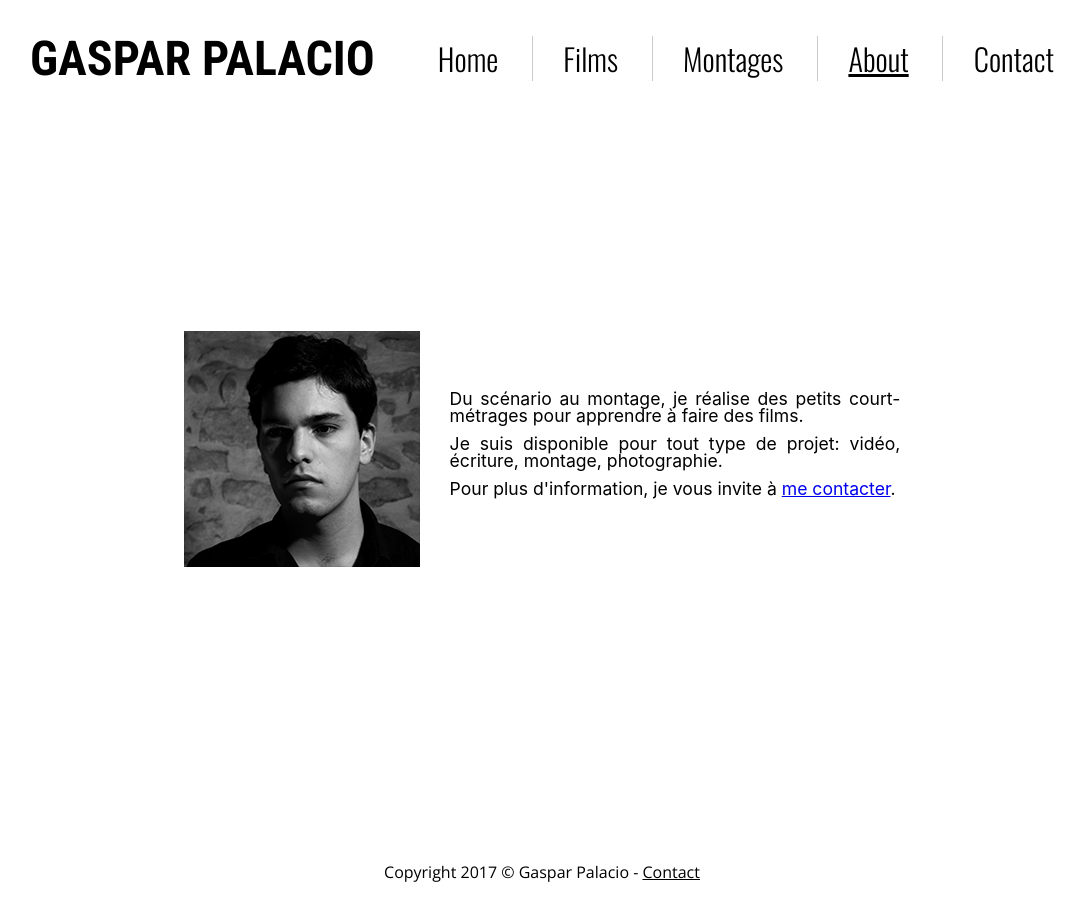
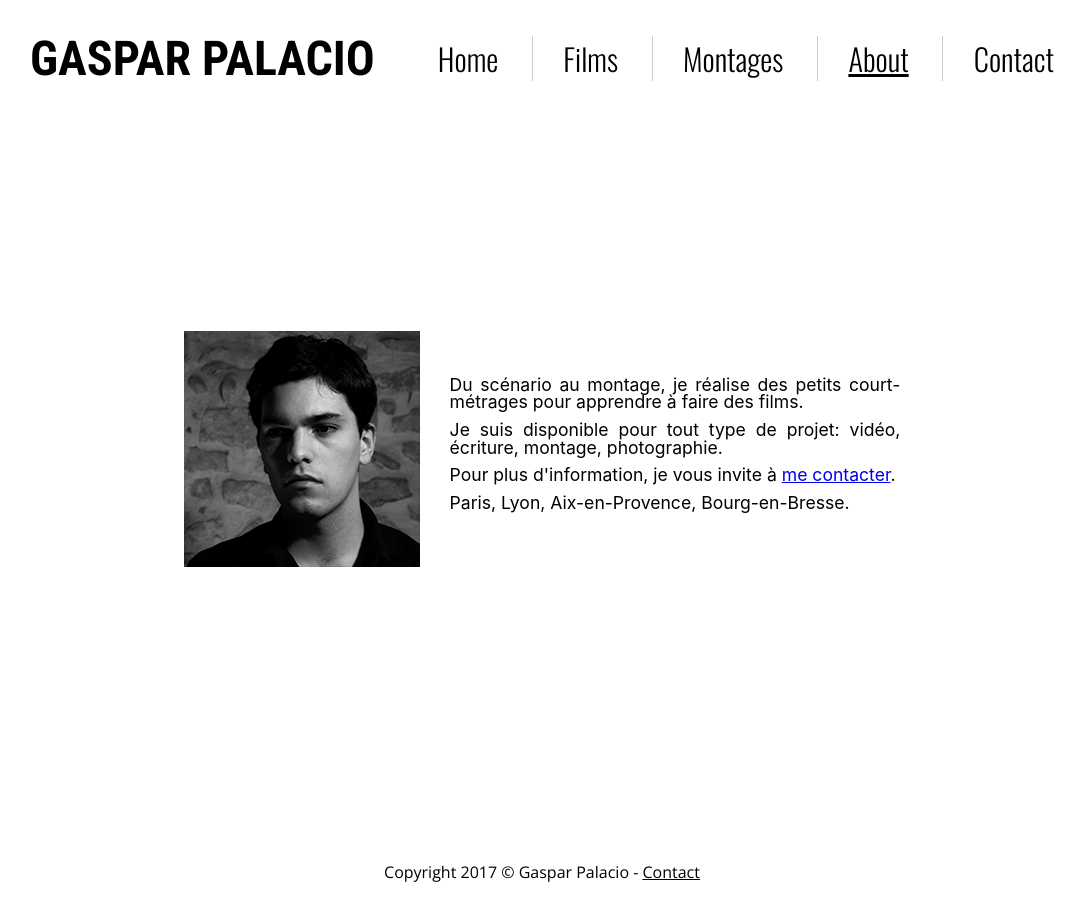
Before and after one commit to Rapsag8/Rapsag8.github.io, a Jekyll site: the page built from pages/about.html, in a window 1280 px wide. Shown: the whole page, without its empty margins (98-1183 px from the left). Built offline with Jekyll 4.4.1, drawn with Linux system fonts in a browser that asks for light colours; nearby versions of some CDN libraries.

Commit message:
Update about.html

```diff
--- a/pages/about.html
+++ b/pages/about.html
@@ -11,5 +11,6 @@ container: flex
     <p>Du scénario au montage, je réalise des petits court-métrages pour apprendre à faire des films.</p>
     <p>Je suis disponible pour tout type de projet: vidéo, écriture, montage, photographie.</p>
     <p>Pour plus d'information, je vous invite à <a href="/contact">me contacter</a>.</p>
+    <p>Paris, Lyon, Aix-en-Provence, Bourg-en-Bresse.</p>
     </div>
 </main>
```
